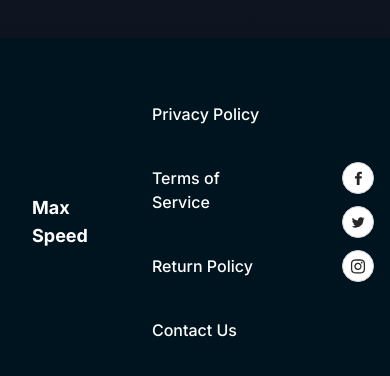
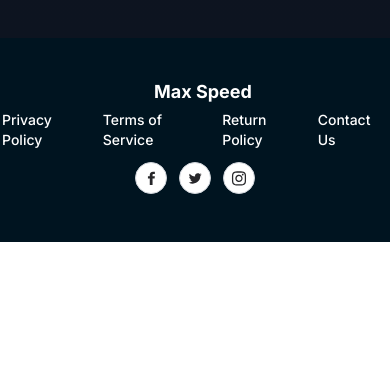
Before and after one commit to rudro987/Brand-Shop, a React (Vite) app: page / in a window 390 px wide. Shown: the part 2404-2780 px from the top of the page. After the commit the page ends 2646 px from the top, so only its background shows below. Built offline with nearby package versions, Linux system fonts and the light colour scheme; no server answers.

Commit message:
footer responsive fix

```diff
--- a/src/components/Footer/Footer.jsx
+++ b/src/components/Footer/Footer.jsx
@@ -4,17 +4,17 @@ const Footer = () => {
   return (
     <section className="relative overflow-hidden py-16 bg-slate-200 dark:bg-[#001420]">
       <div className="container max-w-[1320px] relative z-10 mx-auto px-4">
-        <div className="-m-8 flex items-center justify-between">
-          <div className="w-auto p-8">
+        <div className="-m-8 flex flex-col lg:flex-row items-center justify-between">
+          <div className="w-auto p-2 lg:p-8">
             <Link to="/">
               <div className="flex justify-center lg:inline-flex items-center">
                 <span className="ml-4 text-lg font-bold">Max Speed</span>
               </div>
             </Link>
           </div>
-          <div className="w-auto p-8">
-            <ul className="-m-5 flex flex-wrap items-center">
-              <li className="p-5">
+          <div className="w-auto px-8 py-4">
+            <ul className="-m-5 flex lg:flex-wrap items-center text-sm lg:text-lg">
+              <li className="px-1.5 lg:p-5">
                 <a
                   className="font-medium text-black dark:text-white hover:text-btnColor dark:hover:text-btnColor"
                   href="#"
@@ -22,7 +22,7 @@ const Footer = () => {
                   Privacy Policy
                 </a>
               </li>
-              <li className="p-5">
+              <li className="px-1.5 lg:p-5">
                 <a
                   className="font-medium text-black dark:text-white hover:text-btnColor dark:hover:text-btnColor"
                   href="#"
@@ -30,7 +30,7 @@ const Footer = () => {
                   Terms of Service
                 </a>
               </li>
-              <li className="p-5">
+              <li className="px-1.5 lg:p-5">
                 <a
                   className="font-medium text-black dark:text-white hover:text-btnColor dark:hover:text-btnColor"
                   href="#"
@@ -38,7 +38,7 @@ const Footer = () => {
                   Return Policy
                 </a>
               </li>
-              <li className="p-5">
+              <li className="px-1.5 lg:p-5">
                 <a
                   className="font-medium text-black dark:text-white hover:text-btnColor dark:hover:text-btnColor"
                   href="#"
@@ -48,7 +48,7 @@ const Footer = () => {
               </li>
             </ul>
           </div>
-          <div className="w-auto p-8">
+          <div className="w-auto p-4 lg:p-8">
             <div className="-m-1.5 flex flex-wrap">
               <div className="w-auto p-1.5">
                 <a href="#">
```
